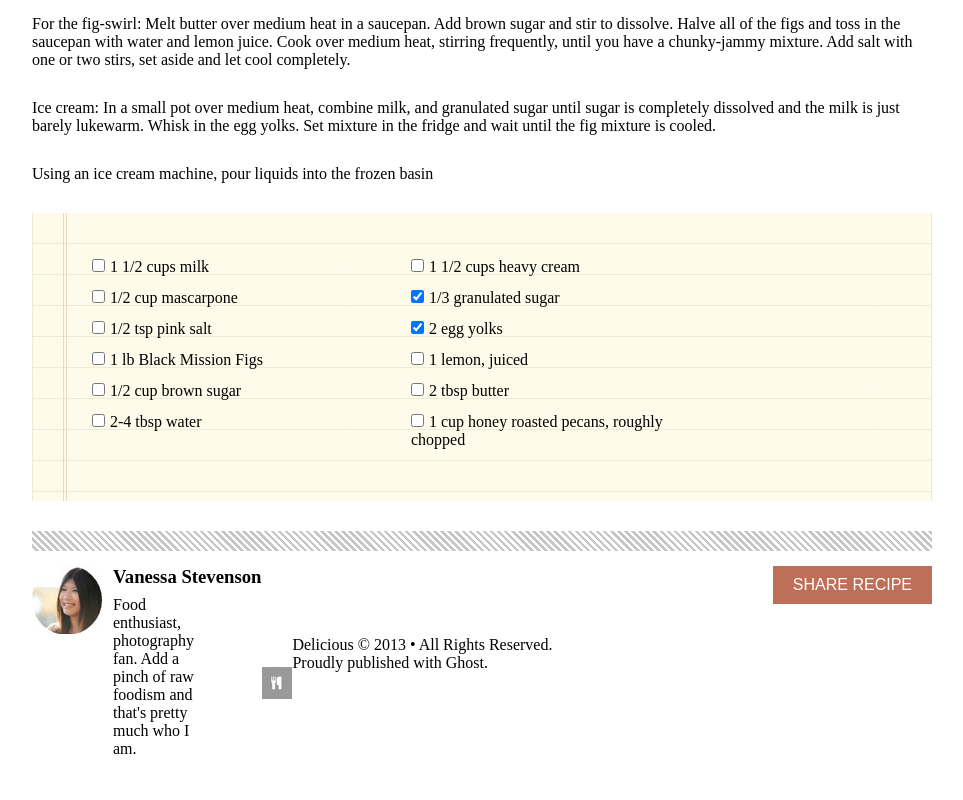
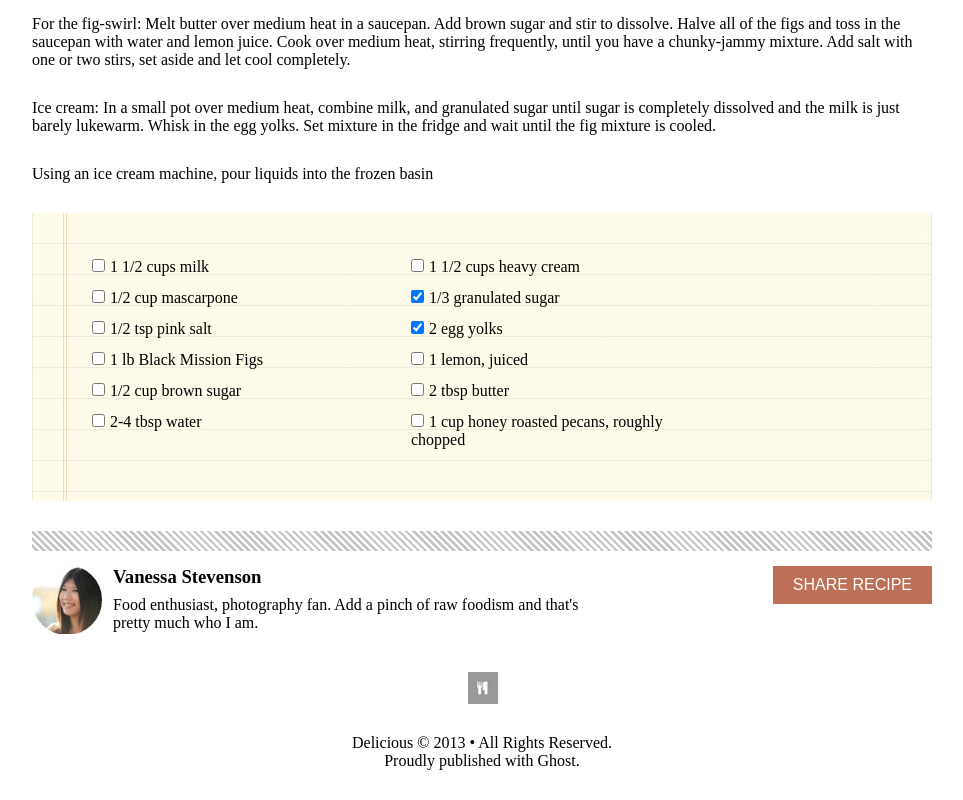
Before and after one commit to coachmullen22/chocolate-pizza, a plain HTML site: page index.html in a window 1280 px wide. Shown: the part 871-1671 px from the top of the page, without its empty margins (158-1121 px from the left). Before the commit the page ends 1629 px from the top, so only its background shows below. Drawn offline with Linux system fonts and the light colour scheme.

Commit message:
finished

```diff
--- a/style.css
+++ b/style.css
@@ -141,7 +141,7 @@ footer {
   margin: 30px auto;
 }
 
-footer img, footer img+div {
+footer div img, footer img+div {
   float: left;
 }
 
@@ -151,7 +151,7 @@ footer img+div {
 
 footer div div p {
   clear: left;
-  width: 100px;
+  width: 500px;
 }
 
 footer button {
@@ -175,3 +175,15 @@ button {
   border:none;
   font-size:1em;
 }
+
+footer div+div+img {
+  float: none;
+}
+
+footer div+div {
+  height: 110px;
+}
+
+img+p, img+p+p {
+  text-align: center;
+}
```
